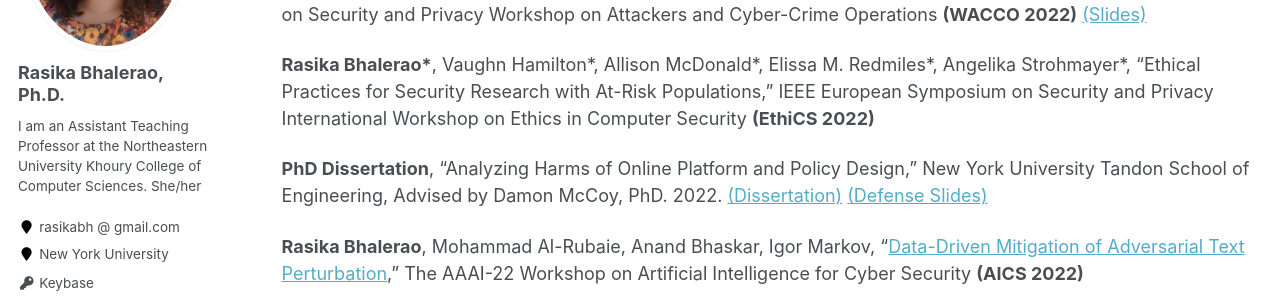
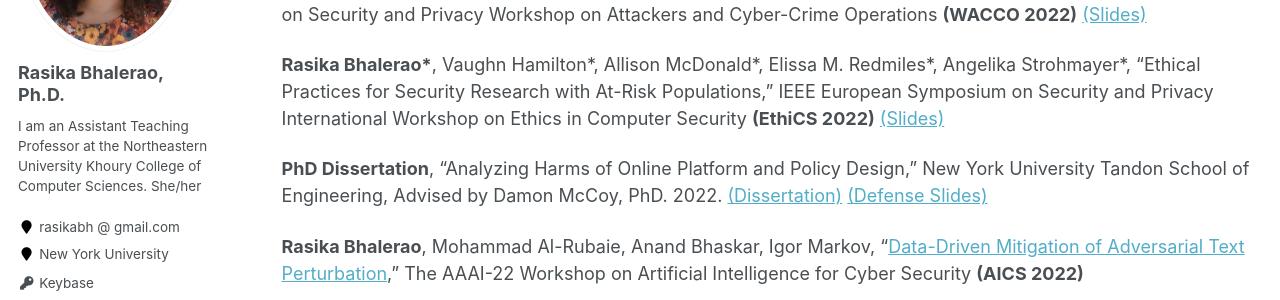
Before and after one commit to rasikabh/rasikabh.github.io, a Jekyll site: the page built from _pages/publications.md, in a window 1280 px wide and 1379 px high. Shown: the part 295-595 px from the top of the window. Built offline with Jekyll 4.4.1, drawn with Linux system fonts in a browser that asks for light colours.

Commit message:
Update publications.md

```diff
--- a/_pages/publications.md
+++ b/_pages/publications.md
@@ -17,7 +17,7 @@ Computer-Supported Cooperative Work and Social Computing **(CSCW 2022)**
 
 **Rasika Bhalerao**, Damon McCoy, "Libel Inc: An Analysis of the Libel Site Ecosystem," IEEE European Symposium on Security and Privacy Workshop on Attackers and Cyber-Crime Operations **(WACCO 2022)** [(Slides)](https://docs.google.com/presentation/d/1n5Fcw9ISfgFlQDkyCCx4ljL7QIPYLIIC7G7CX6FpZuE/edit?usp=drivesdk)
 
-<b>Rasika Bhalerao\*</b>, Vaughn Hamilton\*, Allison McDonald\*, Elissa M. Redmiles\*, Angelika Strohmayer\*, "Ethical Practices for Security Research with At-Risk Populations," IEEE European Symposium on Security and Privacy International Workshop on Ethics in Computer Security **(EthiCS 2022)**
+<b>Rasika Bhalerao\*</b>, Vaughn Hamilton\*, Allison McDonald\*, Elissa M. Redmiles\*, Angelika Strohmayer\*, "Ethical Practices for Security Research with At-Risk Populations," IEEE European Symposium on Security and Privacy International Workshop on Ethics in Computer Security **(EthiCS 2022)** [(Slides)](https://docs.google.com/presentation/d/10hddEUQEcMnr824fuoNDQtMKbf-rf0Bll2PJpayDH7o/edit?usp=drivesdk)
 
 **PhD Dissertation**, "Analyzing Harms of Online Platform and Policy Design," New York University Tandon School of Engineering, Advised by Damon McCoy, PhD. 2022. [(Dissertation)](https://drive.google.com/file/d/1-AB9afFe662hFIe0JXrsHI-tNoIMiNrA/view?usp=sharing) [(Defense Slides)](https://drive.google.com/file/d/1_l8-v1fDbGzs7p_nfRS-3rH4gwv1EGs2/view?usp=sharing)
 
```
